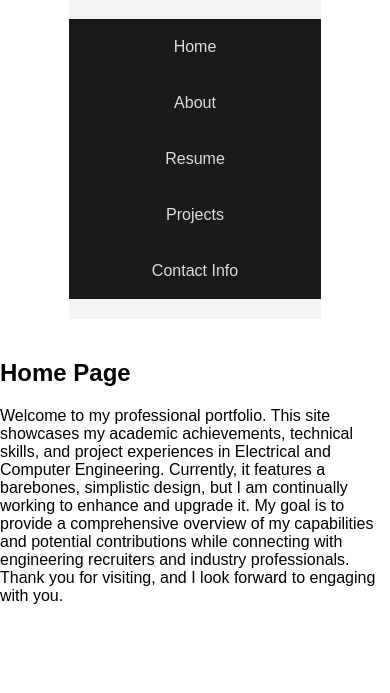
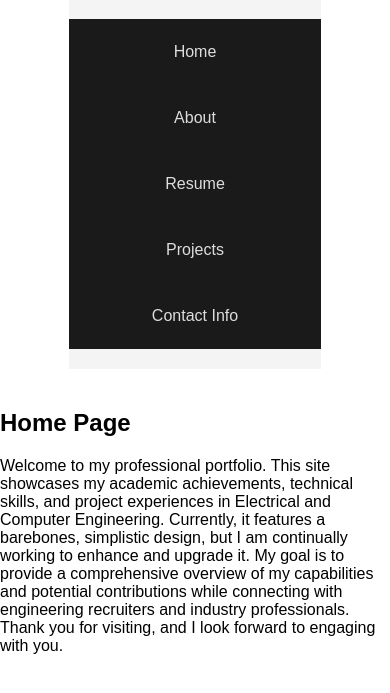
Before and after one commit to IrvingBecerril/becerrilportfolio, a plain HTML site: page index.html in a window 390 px wide. Shown: the part 81-774 px from the top of the page. Drawn offline with Linux system fonts and the light colour scheme.

Commit message:
mobile device fix?

```diff
--- a/style.css
+++ b/style.css
@@ -78,14 +78,17 @@ button {
     cursor: pointer;
 }
 
+/* Existing CSS content remains unchanged */
+
 /* Media query for smaller screens */
 @media (max-width: 600px) {
     nav ul {
         flex-direction: column;
+        align-items: center;
     }
 
     nav ul li {
-        margin: 5px 0;
+        margin: 10px 0;
     }
 
     .header-container {
```
